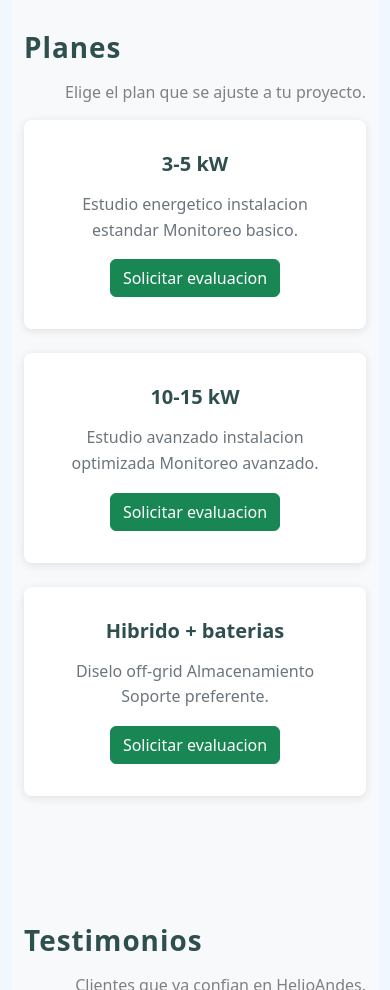
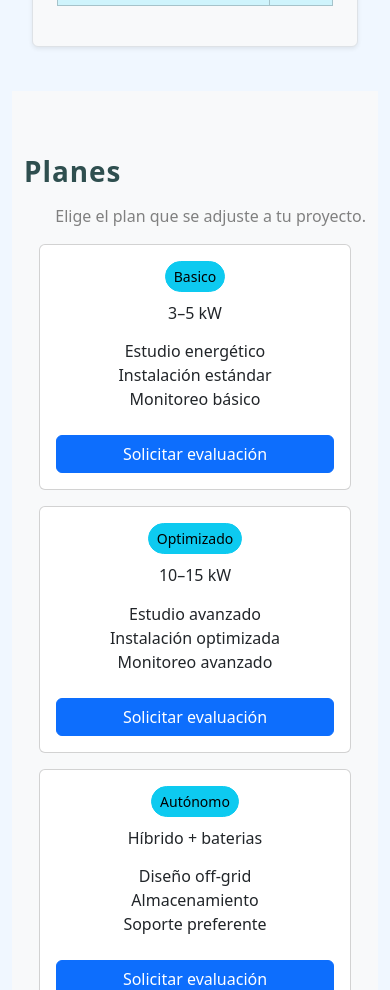
Before and after one commit to Lorenera-bot/HelioAndes, a React (Create React App) app: page / in a window 390 px wide. Shown: the part 5120-6110 px from the top of the page. Built offline with nearby package versions, Linux system fonts and the light colour scheme; some icons are missing.

Commit message:
contacto final-final

```diff
--- a/public/assets/css/FAQ.css
+++ b/public/assets/css/FAQ.css
@@ -2,15 +2,16 @@
 .acordion-container {
   padding: 4rem 0;
   background-color: #f8f9fa;
+
 }
 
 .acordion-title {
   font-weight: 700;
   color: darkslategrey;
   margin-bottom: 1rem;
-  letter-spacing: 1px;
+  letter-spacing: 3px;
   text-align: left;
-  font-size: 1.25rem;
+  font-size: 2.25rem;
   font-weight: 600;
 }
 
--- a/public/assets/css/planes.css
+++ b/public/assets/css/planes.css
@@ -1,9 +1,28 @@
-/* Estilos personalizados para complementar Bootstrap */
+.planes-grid-container {
+  width: 100%;
+  padding: 0 15px;
+  margin: 0 auto;
+  max-width: 1200px;
+}
+/* Títulos personalizados */
+.planes-card .card-title {
+    font-size: 1.25rem;
+    font-weight: 600;
+    color: darkslategrey;
+    margin-bottom: 1rem;
+    text-align: center;
+}
 .planes-section {
     padding: 4rem 0;
     background-color: #f8f9fa;
 }
-
+/* Descripciones personalizadas */
+.planes-card .card-text {
+    color: #6c757d;
+    line-height: 1.6;
+    text-align: center;
+    margin: 0;
+}
 .planes-title {
     font-weight: 700;
     color: darkslategrey;
@@ -12,63 +31,17 @@
     text-align: left;
 }
 
-/* Personalización de las cards de Bootstrap */
-.planes-card {
-    border: none;
-    border-radius: 8px;
-    box-shadow: 0 2px 10px rgba(0, 0, 0, 0.1);
-    transition: all 0.3s ease;
-    height: 100%;
+
+.planes-grid {
+  display: grid;
+  grid-template-columns: repeat(auto-fit, minmax(300px, 1fr));
+  gap: 1.5rem;
+  align-items: stretch;
 }
 
-.planes-card:hover {
-    transform: translateY(-5px);
-    box-shadow: 0 8px 25px rgba(0, 0, 0, 0.15);
+@media (max-width: 768px) {
+  .planes-grid {
+    grid-template-columns: 1fr;
+    gap: 1rem;
+  }
 }
-
-.planes-card .card-body {
-    padding: 2rem 1.5rem;
-    display: flex;
-    flex-direction: column;
-    justify-content: center;
-}
-
-/* Títulos personalizados */
-.planes-card .card-title {
-    font-size: 1.25rem;
-    font-weight: 600;
-    color: darkslategrey;
-    margin-bottom: 1rem;
-    text-align: center;
-}
-
-/* Descripciones personalizadas */
-.planes-card .card-text {
-    color: #6c757d;
-    line-height: 1.6;
-    text-align: center;
-    margin: 0;
-}
-
-/* Versión minimalista alternativa */
-.planes-card-simple {
-    border: 1px solid #dee2e6;
-    border-radius: 4px;
-}
-
-.planes-card-simple .card-body {
-    padding: 1.5rem;
-}
-
-.planes-card-simple .card-title {
-    font-size: 1.1rem;
-    font-weight: 500;
-    color: #495057;
-    margin-bottom: 0.75rem;
-}
-
-.planes-card-simple .card-text {
-    color: #6c757d;
-    font-size: 0.9rem;
-    line-height: 1.5;
-}
--- a/public/index.html
+++ b/public/index.html
@@ -47,6 +47,8 @@
   <link rel="stylesheet" href="assets/css/planes.css">
   <link rel="stylesheet" href="assets/css/testimonios.css">
   <link rel="stylesheet" href="assets/css/FAQ.css">
+  <link rel="stylesheet" href="assets/css/contacto.css">
+
 
 
 
--- a/src/App.js
+++ b/src/App.js
@@ -13,6 +13,7 @@ import CalculadoraIntegral from './components/CalculadoraIntegral';
 import Planes from './components/Planes';
 import Testimonios from './components/Testimonios';
 import Faq from './components/FAQ';
+import Contacto from './components/Contacto';
 
 
 
@@ -31,6 +32,7 @@ function App() {
           <Planes />
           <Testimonios />
           <Faq />
+          <Contacto />
 
         </div>
 
--- a/src/components/CalculadoraIntegral.js
+++ b/src/components/CalculadoraIntegral.js
@@ -63,7 +63,7 @@ function CalculadoraIntegral() {
 
     const ivaPorcentaje = 0.19; // 19% IVA
 
-    // Función para validar que no sea negativo
+    // Funcion para validar que no sea negativo
     const manejarCambioPesoEnvio = (e) => {
         const valor = parseInt(e.target.value) || 0;
         if (valor >= 0) {
@@ -72,7 +72,7 @@ function CalculadoraIntegral() {
         // Si es negativo, no hace nada (mantiene el valor anterior)
     }
 
-    // Función reutilizable para otros campos que no deberían ser negativos
+    // Funcion reutilizable para otros campos que no deberian ser negativos
     const manejarCambioNumeroPositivo = (establecedor) => (e) => {
         const valor = parseInt(e.target.value) || 0;
         if (valor >= 0) {
@@ -102,7 +102,7 @@ function CalculadoraIntegral() {
     const cuota = plan.cuotas > 1 ? (montoFinanciar + interesTotal) / plan.cuotas : 0;
     const totalFinal = totalAntesFinanciar + interesTotal;
 
-    // Función para reiniciar el formulario
+    // Funcion para reiniciar el formulario
     const reiniciarFormulario = () => {
         setPotenciaDelPanel('');
         setCantidadDePaneles('');
@@ -133,7 +133,9 @@ function CalculadoraIntegral() {
             </div>
 
             <div className='row'>
+                {/* Container del Formulario con fondo blanco */}
                 <div className='col-lg-6'>
+                    <div className="bg-white p-4 rounded shadow-sm mb-4" style={{ border: '1px solid #dee2e6' }}>
                         <h4>Formulario</h4>
 
                         <div className='row'>
@@ -370,9 +372,12 @@ function CalculadoraIntegral() {
                             </div>
                         </div>
                     </div>
+                </div>
 
+                {/* Container del Resumen con fondo gris claro */}
                 <div className='col-lg-6'>
-                    <h4 >Resumen</h4>
+                    <div className="bg-light p-4 rounded shadow-sm" style={{ border: '1px solid #dee2e6' }}>
+                        <h4>Resumen</h4>
 
                         <Table striped bordered hover>
                             <thead>
@@ -467,6 +472,7 @@ function CalculadoraIntegral() {
                         </Table>
                     </div>
                 </div>
+            </div>
             <br></br>
         </div>
     );
--- a/src/components/Contacto.js
+++ b/src/components/Contacto.js
@@ -0,0 +1,63 @@
+import React from 'react';
+import ListGroup from 'react-bootstrap/ListGroup';
+
+function Contacto() {
+  return (
+    <div className="contacto-wrapper">
+        <h1 className="contacto-titulo">Contacto</h1>
+        <p  style={{textAlign:'right', color: "gray"}}>Cuentanos tu proyecto y agenda una asesoria.</p>
+      <div className="contacto-container">
+        <div className="contacto-content">
+
+          <div className="contacto-listas">
+            {/* Nombre y Correo electrónico en la misma fila */}
+            <div className="fila-horizontal">
+              <div className="lista-seccion mitad">
+                <h2 className="seccion-titulo">Nombre</h2>
+                <ListGroup>
+                  <ListGroup.Item className="lista-item">
+                    Tu nombre
+                  </ListGroup.Item>
+                </ListGroup>
+              </div>
+
+              <div className="lista-seccion mitad">
+                <h2 className="seccion-titulo">Correo electrónico</h2>
+                <ListGroup>
+                  <ListGroup.Item className="lista-item">
+                    <a href="https://www.tucorreo.com" className="email-link">
+                      tucorreo@dominio.com
+                    </a>
+                  </ListGroup.Item>
+                </ListGroup>
+              </div>
+            </div>
+
+            {/* Mensaje abajo, ocupando todo el ancho */}
+            <div className="lista-seccion">
+              <h2 className="seccion-titulo">Mensaje</h2>
+              <ListGroup>
+                <ListGroup.Item className="lista-item">
+                  Describe brevemente tu necesidad
+                </ListGroup.Item>
+              </ListGroup>
+            </div>
+          </div>
+
+          <div className="separador"></div>
+
+          <div className="botones-container" >
+            <button className="boton-enviar" >
+              Enviar
+            </button>
+            <button className="boton-limpiar">
+              Limpiar
+            </button>
+          </div>
+        </div>
+      </div>
+    </div>
+  );
+}
+
+export default Contacto;
--- a/src/components/Planes.js
+++ b/src/components/Planes.js
@@ -1,43 +1,85 @@
 import React from "react";
+import Container from 'react-bootstrap/Container';
+import Row from 'react-bootstrap/Row';
+import Col from 'react-bootstrap/Col';
+import Card from 'react-bootstrap/Card';
 import Button from 'react-bootstrap/Button';
 
 function Planes() {
  const planes = [
     {
-      titulo: "3-5 kW",
-      descripcion: "Estudio energetico instalacion estandar Monitoreo basico.",
-    boton: <Button variant="success" className="success-btn">Solicitar evaluacion</Button>
+      titulo: "Basico",
+      potencia: "3–5 kW",
+      caracteristicas: [
+        "Estudio energético",
+        "Instalación estándar",
+        "Monitoreo básico"
+      ],
+      boton: "Solicitar evaluación"
     },
     {
-      titulo: "10-15 kW",
-      descripcion: "Estudio avanzado instalacion optimizada Monitoreo avanzado.",
-      boton: <Button variant="success" className="success-btn">Solicitar evaluacion</Button>
+      titulo: "Optimizado",
+      potencia: "10–15 kW",
+      caracteristicas: [
+        "Estudio avanzado",
+        "Instalación optimizada",
+        "Monitoreo avanzado"
+      ],
+      boton: "Solicitar evaluación"
     },
     {
-      titulo: "Hibrido + baterias",
-      descripcion: "Diselo off-grid Almacenamiento Soporte preferente.",
-      boton: <Button variant="success" className="success-btn">Solicitar evaluacion</Button>
+      titulo: "Autónomo",
+      potencia: "Híbrido + baterias",
+      caracteristicas: [
+        "Diseño off-grid",
+        "Almacenamiento",
+        "Soporte preferente"
+      ],
+      boton: "Solicitar evaluación"
     }
   ];
-
 
   return (
      <section className="planes-section">
       <div className="container" id="planes">
         <h1 className="planes-title">Planes</h1>
-        <p style={{textAlign:'right', color: "gray"}}>Elige el plan que se ajuste a tu proyecto.</p>
-        <div className="row row-cols-1 row-cols-md-2 row-cols-lg-3 g-4">
+        <p style={{textAlign:'right', color: "gray"}}>
+          Elige el plan que se adjuste a tu proyecto.
+        </p>
+    <div className="planes-grid-container">
+      <div className="planes-grid">
         {planes.map((plan, index) => (
-            <div key={index} className="col">
-              <div className="card planes-card h-100">
-                <div className="card-body">
-                  <h5 className="card-title">{plan.titulo}</h5>
-                  <p className="card-text">{plan.descripcion}</p>
-                  {plan.boton && <div className="plan-button mt-3">{plan.boton}</div>}
+          <Card className="plan-card h-100" key={index}>
+            <Card.Body className="d-flex flex-column">
+              <div className="text-center mb-3">
+                <Button
+                  variant="info"
+                  size="sm"
+                  className="plan-titulo-btn rounded-pill"
+                >
+                  {plan.titulo}
+                </Button>
               </div>
-              </div>
+              <Card.Subtitle className="plan-potencia text-center mb-3">
+                {plan.potencia}
+              </Card.Subtitle>
+
+              <div className="plan-caracteristicas flex-grow-1">
+                {plan.caracteristicas.map((caracteristica, idx) => (
+                  <div key={idx} className="caracteristica">
+                    {caracteristica}
                   </div>
                 ))}
+              </div>
+              <br></br>
+
+              <Button variant="primary" className="plan-boton mt-auto">
+                {plan.boton}
+              </Button>
+            </Card.Body>
+          </Card>
+        ))}
+      </div>
     </div>
     </div>
     </section>
```
Also changed, not shown: public/assets/css/contacto.css (added, +148 -0 lines). Lines whose indentation alone changed are shown as unchanged.
